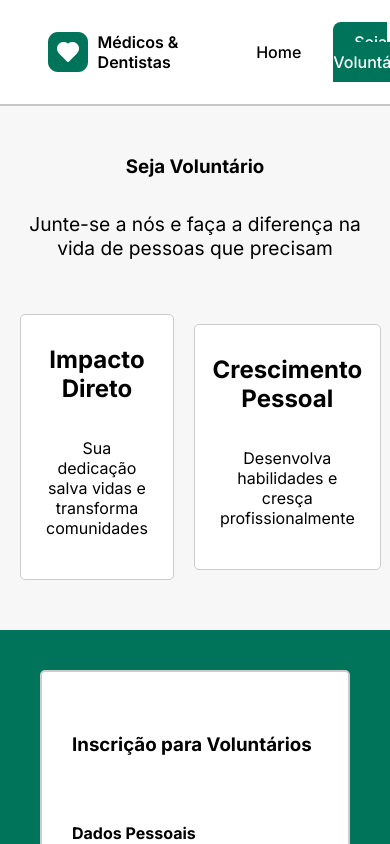
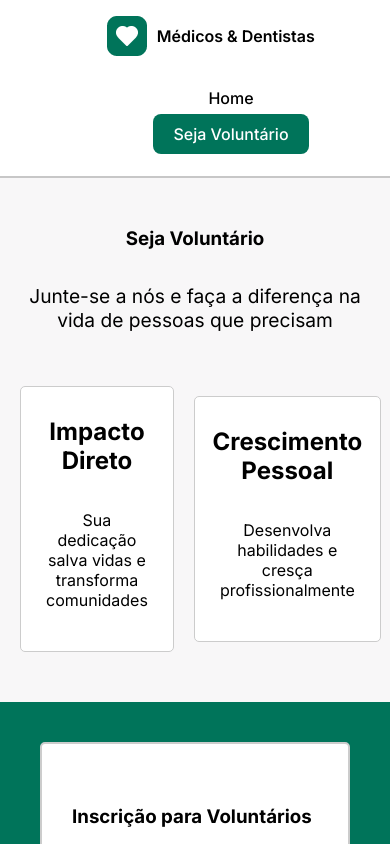
Before and after one commit to alexaniatoma/projeto-react-vnw, a React (Vite) app: page /voluntario in a window 390 px wide. Shown: the top 844 px of the page. Built offline with nearby package versions, Linux system fonts and the light colour scheme.

Commit message:
ajustando o media query do footer

```diff
--- a/src/components/footer/footer.module.scss
+++ b/src/components/footer/footer.module.scss
@@ -47,7 +47,7 @@
         font-size: 0.75rem;
 
         .BoxFooter {
-            flex-direction: column;
+            flex-wrap: wrap;
             gap: 1.5rem;
         }
     }
--- a/src/components/header/header.module.scss
+++ b/src/components/header/header.module.scss
@@ -32,3 +32,18 @@
         }
     }
 }
+
+@media (max-width: 768px) {
+    .header {
+        flex-direction: column;
+        padding: 1rem 1rem;
+        gap: 1rem;
+
+        nav {
+            ul {
+                flex-direction: column;
+                gap: 1rem;
+            }
+        }
+    }
+}
```
